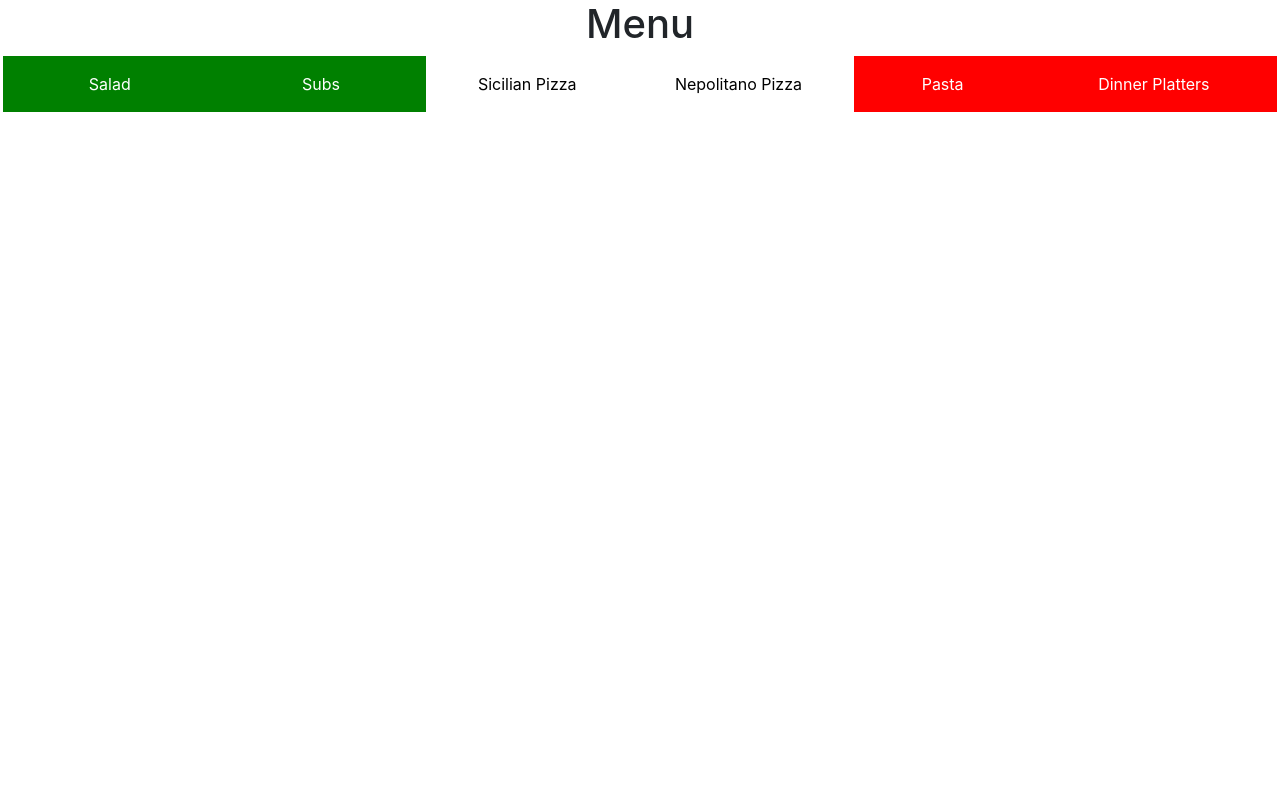
After one commit to mayankmehtani/pinnochios, a Django app: page /menu in a window 1280 px wide. The commit adds this page. Run offline with Django 3.2, Linux system fonts and the light colour scheme; some libraries are stand-ins or nearby versions.

Commit message:
add ability to register new users

```diff
--- /dev/null
+++ b/pizza/templates/users/menu.html
@@ -0,0 +1,98 @@
+<body>
+  <link rel="stylesheet" href="https://maxcdn.bootstrapcdn.com/bootstrap/4.0.0/css/bootstrap.min.css"
+	integrity="sha384-Gn5384xqQ1aoWXA+058RXPxPg6fy4IWvTNh0E263XmFcJlSAwiGgFAW/dAiS6JXm" crossorigin="anonymous">
+	<script src="https://maxcdn.bootstrapcdn.com/bootstrap/4.0.0/js/bootstrap.min.js"
+	integrity="sha384-JZR6Spejh4U02d8jOt6vLEHfe/JQGiRRSQQxSfFWpi1MquVdAyjUar5+76PVCmYl"
+  crossorigin="anonymous">
+  </script>
+  <style>
+      h1 {
+          text-align : center;
+      }
+
+      ul {
+        display: flex;
+        justify-content: space-evenly;
+        list-style-type: none;
+        margin: 0;
+        padding: 0;
+        overflow: hidden;
+        align-items:  space-evenly;
+      }
+
+      div.green {
+        display: flex;
+        justify-content: space-around;
+        width:33%;
+        background-color: green;
+      }
+
+      div.white {
+        display: flex;
+        justify-content: space-around;
+        width:33%;
+        background-color: white;
+      }
+
+      div.red {
+        display: flex;
+        justify-content: space-around;
+        width:33%;
+        background-color: red;
+      }
+
+      li {
+        float: left;
+        color: black;
+      }
+
+      div.green li a {
+        display: block;
+        color: white;
+        text-align: center;
+        padding: 16px;
+        text-decoration: none;
+      }
+
+      div.red li a {
+        display: block;
+        color: white;
+        text-align: center;
+        padding: 16px;
+        text-decoration: none;
+      }
+
+      div.white li a {
+        display: block;
+        color: black;
+        text-align: center;
+        padding: 16px;
+        text-decoration: none;
+      }
+
+      div.pizza {
+        background-color: #111111;
+      }
+  </style>
+
+  <header>
+    <h1>Menu</h1>
+  </header>
+
+  <ul>
+    <div class = "green">
+      <li> <a href="#salad"> Salad </a></li>
+      <li><a href="#subs"> Subs </a></li>
+    </div>
+
+    <div class = "white">
+      <li ><a href=#sicilian-pizza color = "black"> Sicilian Pizza </a></li>
+      <li><a href="#nepolitano-pizza"> Nepolitano Pizza </a></li>
+    </div>
+
+    <div class = "red">
+      <li><a href="#pasta"> Pasta </a></li>
+      <li><a href="#dinner-platters"> Dinner Platters </a></li>
+    </div>
+  </ul>
+</body>
--- a/pizza/templates/users/signup.html
+++ b/pizza/templates/users/signup.html
@@ -19,7 +19,7 @@
 	<body>
 		<h1>Sign Up for Pizza!</h1>
 
-		<form width = "200px" method = "POST" action =  "/signup">
+		<form width = "200px" method = "POST" action =  "{% url 'register' %}">
 			{% csrf_token %}
 				<div class="form-group">
 					<label for="exampleInputEmail1">Email Address</label>
@@ -49,7 +49,6 @@
 				</div>
 
 				<button type="submit" class="btn btn-primary" > Submit </button>
-
 		</form>
 	</body>
 {% endblock %}
--- a/users/urls.py
+++ b/users/urls.py
@@ -5,6 +5,7 @@ urlpatterns = [
     path("", user_view.index, name="index"),
     path("login", user_view.login_view, name="login"),
     path("logout", user_view.logout_view, name="logout"),
+    path("menu", user_view.menu, name="menu"),
     path("signup", user_view.signup_view, name="signup"),
-    # path("register", user_view.register , name="register")
+    path("register", user_view.register, name="register")
 ]
--- a/users/views.py
+++ b/users/views.py
@@ -5,6 +5,7 @@ from django.shortcuts import render
 from django.urls import reverse
 from . import forms
 from . import models
+#from models import User
 
 def index(request):
     if not request.user.is_authenticated:
@@ -14,6 +15,9 @@ def index(request):
         "user": request.user
     }
     return render(request, "users/user.html", context)
+
+def menu(request):
+    return render(request, "users/menu.html")
 
 def login_view(request):
     if request.user.is_authenticated:
@@ -35,13 +39,15 @@ def signup_view(request):
     if request.method == "GET":
         return render(request, "users/signup.html")
 
+def register(request):
     email = request.POST["email"]
     phone_number = request.POST['phone_number']
     username = request.POST['username']
     password = request.POST["password"]
     password_confirm = request.POST["password_confirm"]
-
-    return HttpResponse("<h1>" + request.POST["email"] + "</h1>")
+    user = models.User.objects.create_user(username, email, phone_number, password)
+    login(request, user)
+    return HttpResponseRedirect(reverse("index"))
 
 def logout_view(request):
     logout(request)
```
Also changed, not shown: users/models.py (+4 -3 lines), db.sqlite3.
